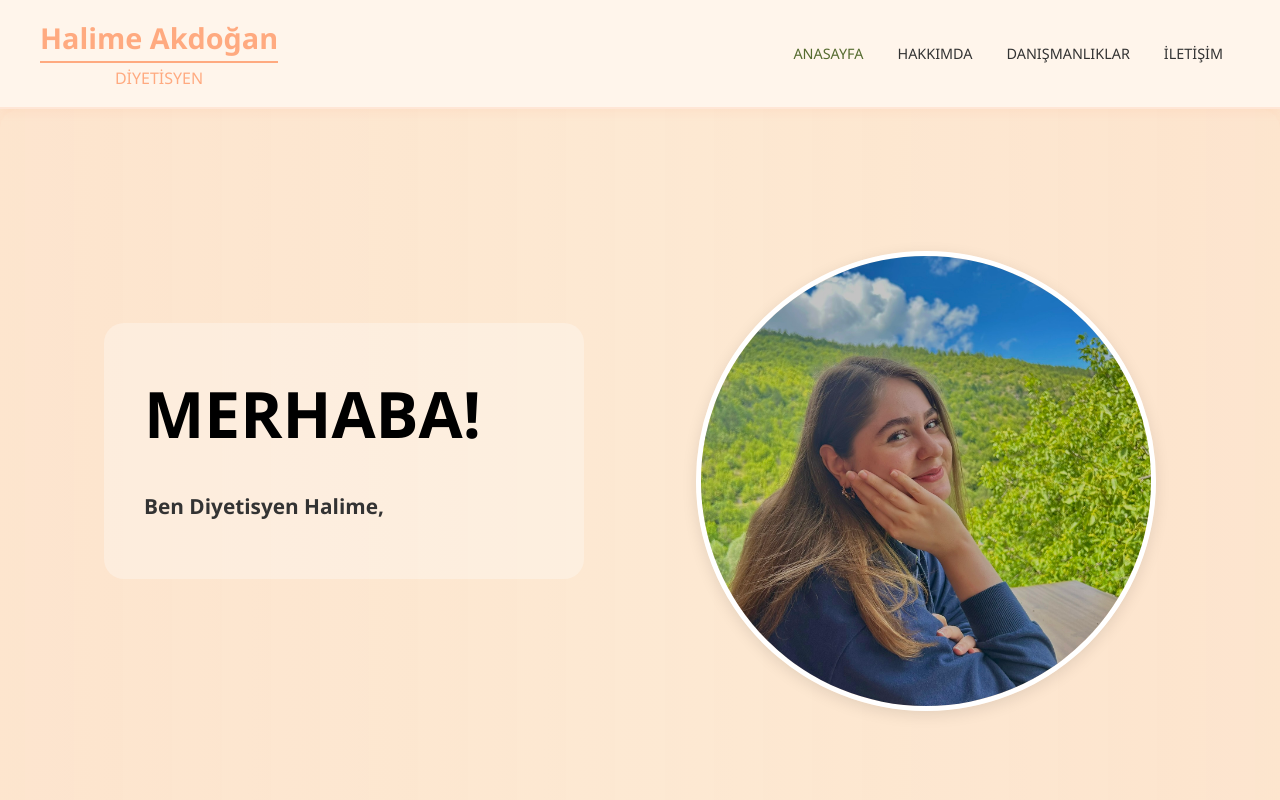
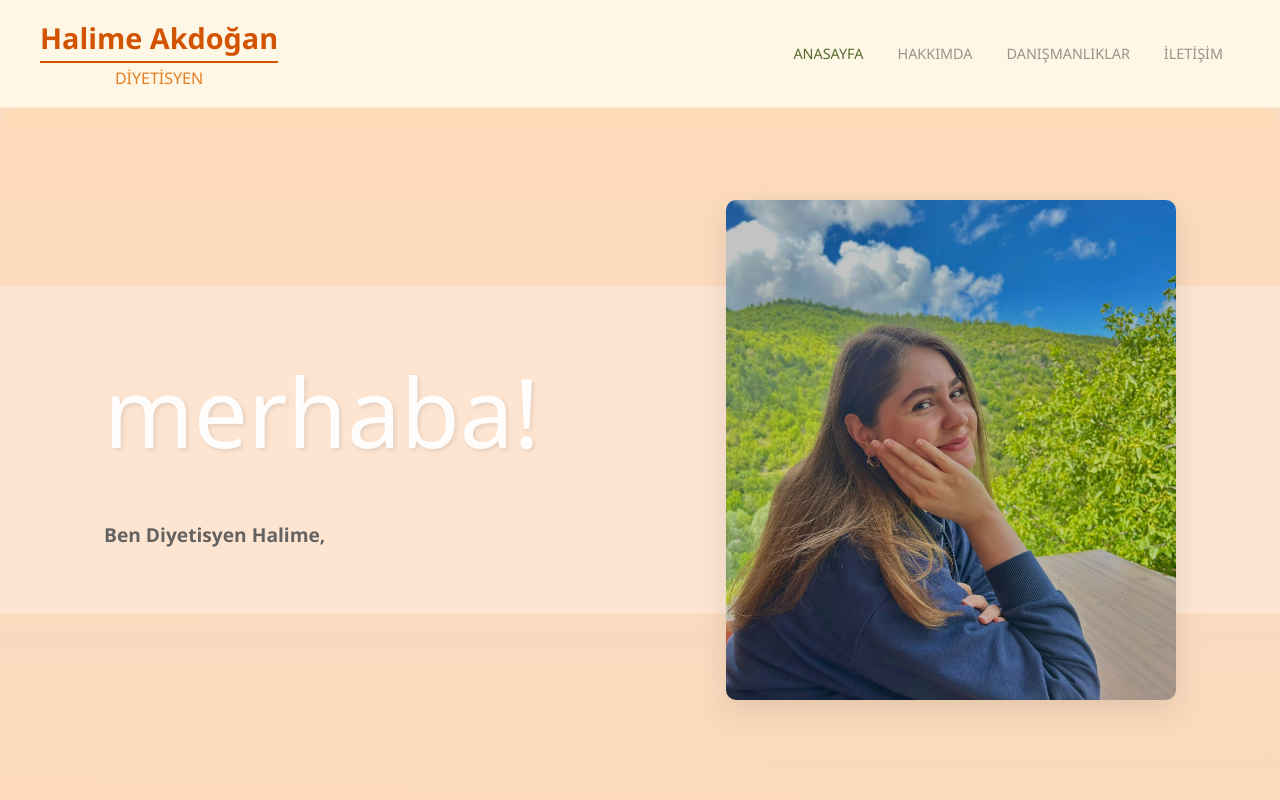
Before and after one commit to AlperArslantas/DiyetisyenSite, a React (Create React App) app in the folder diyetisyen/: page / in a window 1280 px wide. Shown: the top 800 px of the page. Built offline with nearby package versions, Linux system fonts and the light colour scheme; no server answers; the database is empty.

Commit message:
son artık

```diff
--- a/diyetisyen/src/components/Navbar.css
+++ b/diyetisyen/src/components/Navbar.css
@@ -2,12 +2,13 @@
   display: flex;
   align-items: center;
   padding: 15px 20px;
-  background-color: #fff5eb;
-  box-shadow: 0 2px 10px rgba(255, 170, 128, 0.15);
+  background: rgba(255, 248, 231, 0.95);
+  backdrop-filter: blur(8px);
+  box-shadow: 0 2px 15px rgba(245, 222, 179, 0.3);
   position: sticky;
   top: 0;
   z-index: 1000;
-  border-bottom: 2px solid rgba(255, 170, 128, 0.2);
+  border-bottom: 1px solid rgba(245, 222, 179, 0.4);
 }
 
 .navbar-container {
@@ -33,7 +34,7 @@
   font-size: 1.8rem;
   font-weight: 700;
   margin: 0;
-  color: #ffaa80;
+  color: #D35400;
   position: relative;
   display: inline-block;
 }
@@ -45,14 +46,14 @@
   height: 2px;
   bottom: -2px;
   left: 0;
-  background-color: #ffaa80;
+  background-color: #D35400;
 }
 
 .navbar-brand h2 {
   font-size: 1rem;
   font-weight: 400;
   margin: 0;
-  color: #ffaa80;
+  color: #E67E22;
   text-align: center;
   margin-top: 5px;
 }
@@ -77,11 +78,13 @@
   padding: 5px 2px;
   position: relative;
   transition: all 0.3s;
+  opacity: 0.5;
 }
 
 .navbar-links a:hover,
 .navbar-links a.active {
   color: #556B2F;
+  opacity: 1;
 }
 
 .navbar-links a::after {
--- a/diyetisyen/src/index.css
+++ b/diyetisyen/src/index.css
@@ -1,4 +1,10 @@
 /* Diğer CSS kodları buraya gelecek */
+
+:root {
+  --color-peach-puff: #FFDAB9;
+  --color-misty-peach: #F8DCC5;
+  --color-apricot: #FDD9B5;
+}
 
 body {
   margin: 0;
@@ -7,7 +13,8 @@
     sans-serif;
   -webkit-font-smoothing: antialiased;
   -moz-osx-font-smoothing: grayscale;
-  background-color: #fdecd7; /* Şeftali tonu arka plan */
+  background-image: linear-gradient(to right, rgba(253, 217, 181, 0.1), rgba(253, 217, 181, 0.05));
+  background-color: var(--color-misty-peach);
 }
 
 code {
--- a/diyetisyen/src/pages/BlogPost.css
+++ b/diyetisyen/src/pages/BlogPost.css
@@ -11,7 +11,7 @@
 
 .blog-post-header h1 {
   font-size: 3rem;
-  color: #4B5320;
+  color: #FFB599;
   margin-bottom: 20px;
   font-weight: 700;
   line-height: 1.3;
@@ -47,7 +47,7 @@
 
 .blog-post-text h2 {
   font-size: 1.8rem;
-  color: #4B5320;
+  color: #FFA483;
   margin: 30px 0 20px;
   font-weight: 600;
 }
--- a/diyetisyen/src/pages/Home.css
+++ b/diyetisyen/src/pages/Home.css
@@ -2,40 +2,20 @@
   max-width: 100%;
   margin: 0 auto;
   position: relative;
-  background-color: #fdecd7;
+  min-height: 100vh;
 }
 
 .hero-section {
   display: flex;
   min-height: calc(100vh - 83px);
   position: relative;
-  background-color: #fdecd7;
-}
-
-.hero-section::before {
-  content: "";
-  position: absolute;
-  left: 0;
-  top: 0;
-  width: 50%;
-  height: 100%;
-  background-image: linear-gradient(to right, rgba(255, 170, 128, 0.1), rgba(255, 170, 128, 0.05));
-  z-index: 1;
-  animation: slideInRight 1s ease-out forwards;
-  transform-origin: left;
-}
-
-.hero-section::after {
-  content: "";
-  position: absolute;
-  right: 0;
-  top: 0;
-  width: 50%;
-  height: 100%;
-  background-image: linear-gradient(to left, rgba(255, 170, 128, 0.1), rgba(255, 170, 128, 0.05));
-  z-index: 1;
-  animation: slideInRight 1s ease-out forwards;
-  transform-origin: right;
+  width: 100vw;
+  overflow-x: hidden;
+  background: linear-gradient(180deg,
+    rgba(255, 218, 185, 0.95) 0%,
+    rgba(248, 220, 197, 0.85) 50%,
+    rgba(253, 217, 181, 0.75) 100%
+  );
 }
 
 .hero-content {
@@ -50,102 +30,87 @@
   z-index: 2;
 }
 
+.welcome-text {
+  flex: 1;
+  max-width: 600px;
+  position: relative;
+  padding: 3rem 0;
+}
+
+.welcome-text::before {
+  content: '';
+  position: absolute;
+  top: 0;
+  left: -100vw;
+  right: 100%;
+  width: 200vw;
+  height: 100%;
+  background-color: #FDE5D2;
+  box-shadow: 0 4px 30px rgba(253, 217, 181, 0.3);
+  backdrop-filter: blur(5px);
+  z-index: -1;
+}
+
+.welcome-text h1 {
+  font-size: 6rem;
+  color: rgba(255, 255, 255, 0.95);
+  margin-bottom: 2rem;
+  font-weight: 300;
+  font-family: 'Segoe UI', sans-serif;
+  text-transform: lowercase;
+  text-shadow: 2px 2px 4px rgba(0, 0, 0, 0.1);
+}
+
+.welcome-text p {
+  font-size: 1.2rem;
+  color: #555;
+  line-height: 1.6;
+  margin-bottom: 1rem;
+  opacity: 0.9;
+}
+
 .home-profile-container {
   flex-shrink: 0;
-  width: 500px;
+  width: 450px;
   height: 500px;
   position: relative;
   display: flex;
   align-items: center;
   justify-content: center;
+  z-index: 2;
 }
 
 .home-profile-container::before {
-  content: '';
-  position: absolute;
-  width: 450px;
-  height: 450px;
-  border-radius: 50%;
-  border: 5px solid white;
-  box-shadow: 0 4px 15px rgba(0, 0, 0, 0.1);
+  display: none;
 }
 
 .home-profile-image {
-  width: 450px;
-  height: 450px;
+  width: 100%;
+  height: 100%;
   object-fit: cover;
-  border-radius: 50%;
+  border-radius: 10px;
   position: relative;
   z-index: 2;
-}
-
-.welcome-text {
-  flex: 1;
-  max-width: 500px;
-  background-color: rgba(255, 255, 255, 0.3);
-  padding: 2.5rem;
-  border-radius: 20px;
-  margin-right: 2rem;
-}
-
-.welcome-text h1 {
-  font-size: 4rem;
-  color: #000;
-  margin-bottom: 1.5rem;
-  font-weight: bold;
-}
-
-.welcome-text p {
-  font-size: 1.3rem;
-  color: #333;
-  line-height: 1.6;
-  margin-bottom: 1rem;
+  box-shadow: 0 10px 30px rgba(0, 0, 0, 0.1);
+  margin-top: -60px;
 }
 
 .hero-image-container {
-  width: 375px;
-  height: 530px;
-  display: flex;
-  justify-content: center;
+  width: 450px;
+  height: 450px;
   position: relative;
   z-index: 2;
-  margin-bottom: 40px;
-  box-shadow: 0 10px 30px rgba(0, 0, 0, 0.15);
-  opacity: 0;
-  transform: translateY(20px);
-}
-
-.image-frame {
-  width: 100%;
-  height: 100%;
-  position: relative;
-  background-color: #ffaa80;
-  border-radius: 8px;
+  border-radius: 50%;
   overflow: hidden;
-  transition: transform 0.3s ease;
-}
-
-.image-frame:hover {
-  transform: scale(1.02);
+  box-shadow: 0 10px 30px rgba(0, 0, 0, 0.1);
 }
 
 .hero-image {
-  width: 300px;
-  height: 300px;
+  width: 100%;
+  height: 100%;
   object-fit: cover;
   border-radius: 50%;
-  position: absolute;
-  top: 100px;
-  left: 50%;
-  transform: translateX(-50%);
-  z-index: 3;
-  border: 5px solid #ffffff;
-  box-shadow: 0 5px 15px rgba(0, 0, 0, 0.2);
   transition: transform 0.3s ease;
-}
-
-.hero-image:hover {
-  transform: translateX(-50%) scale(1.05);
 }
 
 .welcome-message {
@@ -233,7 +198,7 @@
 
 .blog-intro h2 {
   font-size: 2.5rem;
-  color: #4B5320;
+  color: #FFB599;
   margin-bottom: 15px;
   font-weight: 700;
   position: relative;
@@ -248,7 +213,7 @@
   transform: translateX(-50%);
   width: 60px;
   height: 3px;
-  background: #4B5320;
+  background: #FFA483;
 }
 
 .blog-intro p {
@@ -307,7 +272,7 @@
 
 .blog-content h3 {
   font-size: 1.4rem;
-  color: #4B5320;
+  color: #FFB599;
   margin-bottom: 12px;
   line-height: 1.4;
 }
@@ -320,7 +285,7 @@
 }
 
 .read-more {
-  color: #4B5320;
+  color: #FFB599;
   font-weight: 600;
   display: inline-flex;
   align-items: center;
@@ -328,7 +293,7 @@
 }
 
 .blog-card:hover .read-more {
-  color: #6B8E23;
+  color: #FFA483;
 }
 
 /* Animasyonlar */
@@ -407,44 +372,29 @@
 
   .hero-content {
     flex-direction: column;
+    padding: 1rem 2rem;
     gap: 2rem;
-    padding: 1rem;
-  }
-
-  .home-profile-container {
-    width: 350px;
-    height: 350px;
-  }
-
-  .home-profile-container::before {
-    width: 300px;
-    height: 300px;
-  }
-
-  .home-profile-image {
-    width: 300px;
-    height: 300px;
   }
 
   .welcome-text {
     text-align: center;
-    padding: 1.5rem;
-    margin-right: 0;
+    padding: 2rem 0;
   }
 
   .welcome-text h1 {
-    font-size: 2.5rem;
+    font-size: 4rem;
   }
 
-  .hero-buttons {
-    flex-direction: column;
-    width: 100%;
-    max-width: 300px;
+  .welcome-text p {
+    font-size: 1.1rem;
   }
 
-  .hero-button {
+  .home-profile-container {
     width: 100%;
-    text-align: center;
+    max-width: 350px;
+    height: auto;
+    aspect-ratio: 1;
+    margin: 2rem auto;
   }
 
   .home-buttons {
--- a/diyetisyen/src/pages/Home.js
+++ b/diyetisyen/src/pages/Home.js
@@ -63,7 +63,7 @@
 
       <section className="blog-section">
         <div className="blog-intro">
-          <h2>Blog Yazılarım</h2>
+          <h2>Blog </h2>
           <div className="title-underline"></div>
           <p>Sağlıklı beslenme ve yaşam tarzı hakkında bilgilendirici yazılar</p>
         </div>
```
